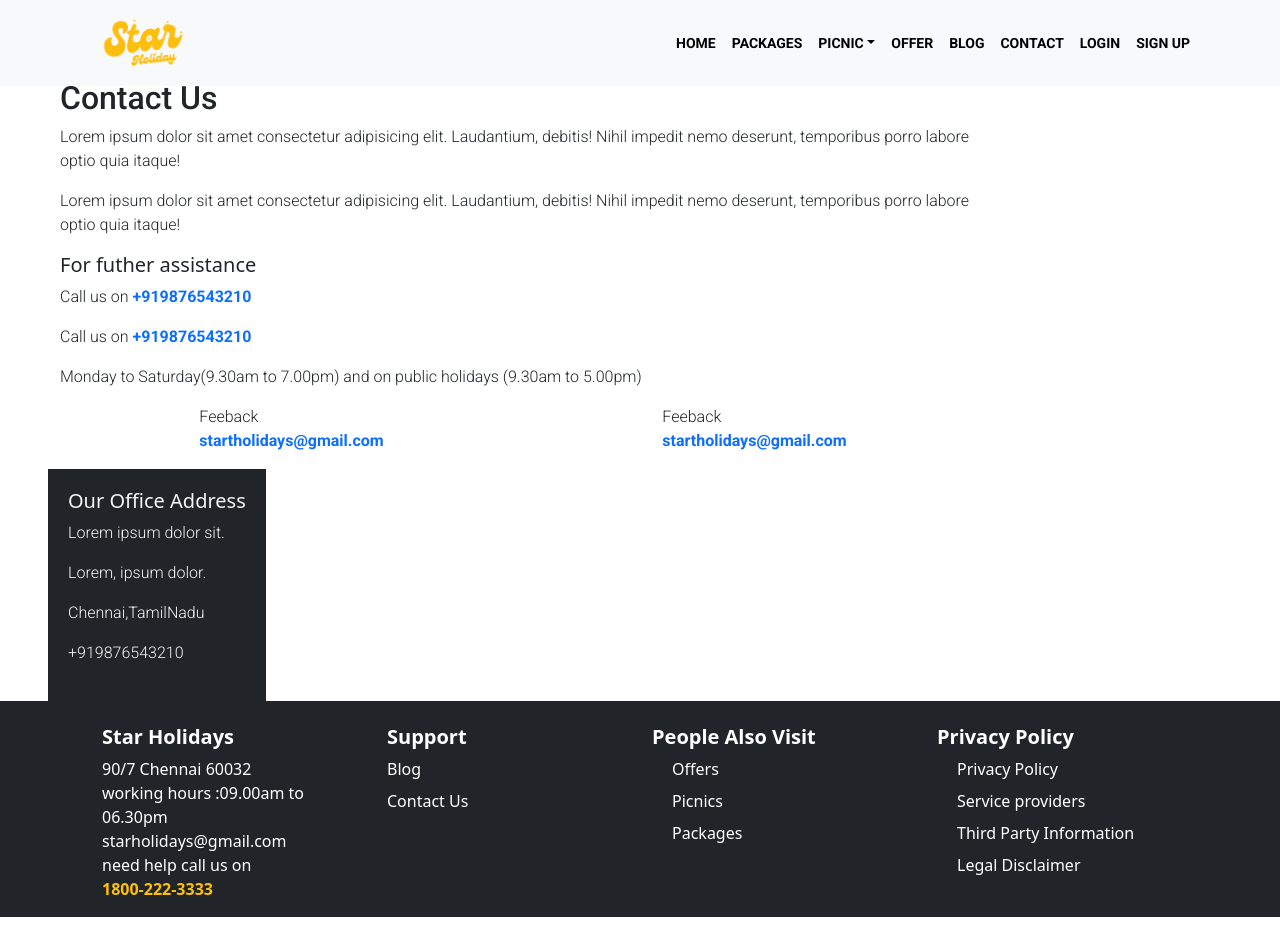
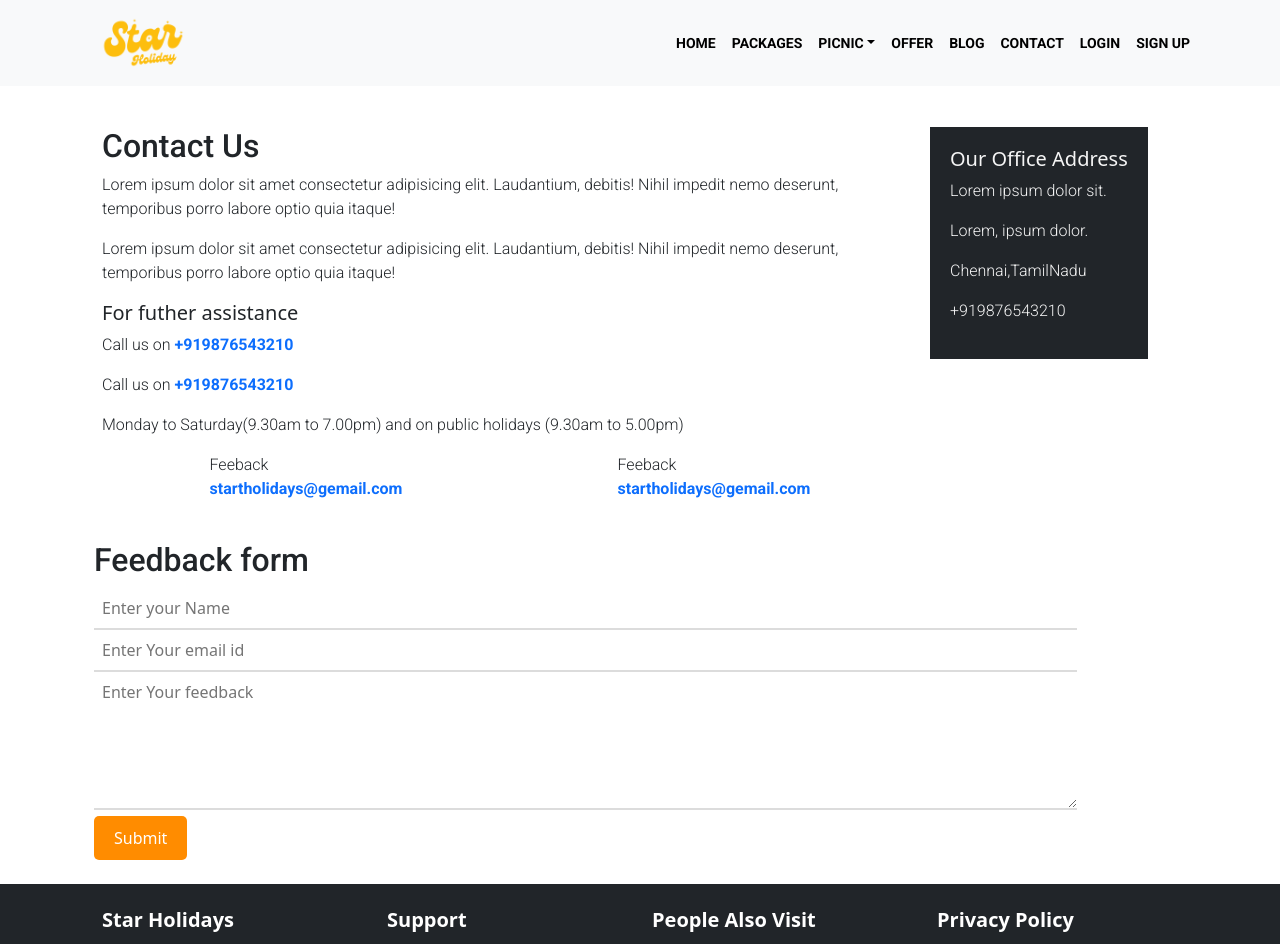
Before and after one commit to HarisAhmed777/Demostar, a React (Vite) app: page /contactus in a window 1280 px wide. Shown: the top 944 px of the page. Before the commit the page ends 917 px from the top, so only its background shows below. Built offline with nearby package versions, Linux system fonts and the light colour scheme.

Commit message:
added :feedback

```diff
--- a/src/App.css
+++ b/src/App.css
@@ -22,7 +22,12 @@ p ,button{
     font-family: 'Roboto'; /* Font for p */
     font-weight: 300;
 }
-
+.bgc{
+    background-color: darkorange !important;
+}
+.cllr{
+    color: darkorange;
+}
 
 
 .headerp {
--- a/src/components/Contact/Contact.css
+++ b/src/components/Contact/Contact.css
@@ -13,8 +13,22 @@
     width: fit-content;
 }
 
+.input{
+ width: 90%;
+ border: none;
+ border-bottom: 2px solid gainsboro ;
+}
+
+.input:focus{
+    border-bottom: 2px solid darkorange ;
+    outline: none;
+
+}
 @media (max-width:500px) {
     .contactadress{
         width: 100%;
     }
+    .feedbackform{
+        margin-left: 4% !important;
+    }
 }
--- a/src/components/Contact/Contact.jsx
+++ b/src/components/Contact/Contact.jsx
@@ -1,13 +1,42 @@
-import React from "react";
+import React, { useState } from "react";
 import './Contact.css';
+import {baseUrl} from '../../../url'
+import axios from 'axios'
 
 
 function Contact(){
+    const [name,setName] =  useState('');
+    const [email,setemail] =  useState('');
+    const [feedback,setfeedback] =  useState('');
+
+
+    async function handleFeedback() {
+        if (name && email && feedback) {
+            try {
+                const response = await axios.post(`${baseUrl}/feedback`, {
+                    name,
+                    email,
+                    feedback
+                });
+                if (response.status === 200) {
+                    alert('Feedback submitted successfully');
+                } else {
+                    alert('Failed to submit feedback');
+                }
+            } catch (error) {
+                alert('Error submitting feedback: ' + error.message);
+            }
+        } else {
+            alert('Please fill in all fields');
+        }
+    }
+
+
  return(
     <>
-        <div className=" pt-5 container ms-5 contact-conatiner">
-            <div className="row">
-                <div className="col-lg-10 col-md-8 col-12 ">
+        <div className=" pt-5 container mt-5 ">
+            <div className="row ms-2">
+                <div className="col-lg-9 col-md-8 col-12 ">
                     <h2 className="">Contact Us</h2>
                     <p>Lorem ipsum dolor sit amet consectetur adipisicing elit. Laudantium, debitis! Nihil impedit nemo deserunt, temporibus porro labore optio quia itaque!</p>
                     <p>Lorem ipsum dolor sit amet consectetur adipisicing elit. Laudantium, debitis! Nihil impedit nemo deserunt, temporibus porro labore optio quia itaque!</p>
@@ -19,12 +48,12 @@ function Contact(){
                         and on public holidays (9.30am to 5.00pm)
                     </p>
                     <div className="d-flex flex-wrap justify-content-around">
-                            <p>Feeback <br /><span className="fw-bold text-primary">startholidays@gmail.com</span></p>
-                            <p>Feeback <br /><span className="fw-bold text-primary">startholidays@gmail.com</span></p>
+                            <p>Feeback <br /><span className="fw-bold text-primary">startholidays@gemail.com</span></p>
+                            <p>Feeback <br /><span className="fw-bold text-primary">startholidays@gemail.com</span></p>
 
                     </div>
                 </div>
-                <div className="col-lg-2 col-md-2 col-12 bg-dark contactadress">
+                <div className="col-lg-2 col-md-2 col-12 mb-4 bg-dark contactadress">
                     <h5>Our Office Address</h5>
                     <p>Lorem ipsum dolor sit.</p>
                     <p>Lorem, ipsum dolor.</p>
@@ -33,6 +62,14 @@ function Contact(){
 
                 </div>
             </div>
+            <div className="container feedbackform mt-4 mb-4">
+                <h2 className="">Feedback form</h2>
+                <input className="input p-2" placeholder="Enter your Name" onChange={(e)=>setName(e.target.value)}/>
+                <input className="input p-2" placeholder="Enter Your email id " onChange={(e)=>setemail(e.target.value)}/>
+                <textarea className="input p-2" placeholder="Enter Your feedback " rows={5} onChange={(e)=>setfeedback(e.target.value)} />
+                <button onClick={handleFeedback} className="d-block bgc">Submit</button>
+
+            </div>
         </div>
     </>
  )
--- a/src/components/Header/header.css
+++ b/src/components/Header/header.css
@@ -110,8 +110,7 @@
     font-size: 8px;
   }
   .carousel-control-next-icon, .carousel-control-prev-icon{
-    display: none !important;
-  }
+    display: none !important;  }
 }
 @media (max-width:400px) {
   .topheader{
--- a/src/components/PackagePage/Package.css
+++ b/src/components/PackagePage/Package.css
@@ -16,7 +16,7 @@
 }
 .packagemainbtn{
     padding: 10px;
-    background-color: purple;
+    background-color: darkorange;
     color: whitesmoke;
     border-radius: 10px;
 }
@@ -24,8 +24,9 @@
     background-color: purple;
     color: whitesmoke;
     border-radius: 4px;
-    height: 27px;
-    padding: 2px 2px 2px 2px;
+    height: 35px;
+    width: 100px;
+    /* padding: 2px 2px 2px 2px; */
 }
 .package-container {
     display: flex;
@@ -41,5 +42,12 @@
 .packagesecondpageinput{
     width: 250px;
     border: 0;
-    border-bottom: 2px solid purple;
+    border-bottom: 2px solid gainsboro;
 }
+.packagesecondpageinput:focus{
+    border: none;
+    outline: none;
+    border-bottom: 2px solid darkorange;
+
+
+}
--- a/src/components/PackagePage/Package.jsx
+++ b/src/components/PackagePage/Package.jsx
@@ -54,7 +54,7 @@ function PackagePage() {
         <p className="text-white">
           Himachal Holiday Starting at <span className="text-warning">Rs:17000/</span>
         </p>
-        <button className="packagemainbtn" onClick={scrollToPackageSecondPage}>Enquire Now</button>
+        <button className="packagemainbtn bgc" onClick={scrollToPackageSecondPage}>Enquire Now</button>
       </div>
 
       <div className="container mt-5 mb-5">
@@ -83,7 +83,7 @@ function PackagePage() {
                         </span>
                       </p>
                     </div>
-                      <button className="mt-4 ms-3 packagesidebtn" onClick={()=>handlepackagebooking(pkg)}>Book now</button>
+                      <button className="mt-4 ms-3 packagesidebtn bgc p-1" onClick={()=>handlepackagebooking(pkg)}>Book now</button>
                   </div>
                   <div className="d-flex justify-content-between"></div>
                 </div>
@@ -116,7 +116,7 @@ function PackagePage() {
                         </span>
                       </p>
                     </div>
-                      <button className="mt-4 ms-3 packagesidebtn" onClick={()=>handlepackagebooking(pkg)}>Book now</button>
+                      <button className="mt-4 ms-3 packagesidebtn bgc p-1" onClick={()=>handlepackagebooking(pkg)}>Book now</button>
 
                   </div>
                   <div className="d-flex justify-content-between"></div>
@@ -150,7 +150,7 @@ function PackagePage() {
                         </span>
                       </p>
                     </div>
-                      <button className="mt-4 ms-3 packagesidebtn" onClick={()=>handlepackagebooking(pkg)}>Book now</button>
+                      <button className="mt-4 ms-3 packagesidebtn bgc p-1" onClick={()=>handlepackagebooking(pkg)}>Book now</button>
                   </div>
                   <div className="d-flex justify-content-between"></div>
                 </div>
--- a/src/components/PackagePage/Packagesecondpage.jsx
+++ b/src/components/PackagePage/Packagesecondpage.jsx
@@ -64,7 +64,7 @@ function PackageSecondPage() {
                     <form onSubmit={handleSubmit}>
                         <div className="d-flex flex-wrap justify-content-evenly mb-4">
                             <div>
-                                <label className="purple">Name</label><br />
+                                <label className="purple cllr">Name</label><br />
                                 <input
                                     name="name"
                                     value={formData.name}
@@ -128,8 +128,8 @@ function PackageSecondPage() {
                                 />
                             </div>
                         </div>
-                        <div className="d-flex flex-wrap justify-content-evenly mb-4">
-                            <div>
+                        <div className="d-flex flex-wrap  mb-4">
+                            <div className="ms-5">
                                 <label className="purple">Interested in</label><br />
                                 <select
                                     name="interest"
@@ -163,7 +163,7 @@ function PackageSecondPage() {
                             </div>
                         </div>
                         <div className="text-center">
-                            <button type="submit" className="packagesidebtn p-2 mb-4 text-center">Submit</button>
+                            <button type="submit" className="packagesidebtn p-1 bgc mb-4 text-center">Submit</button>
                         </div>
                     </form>
                 </div>
```
